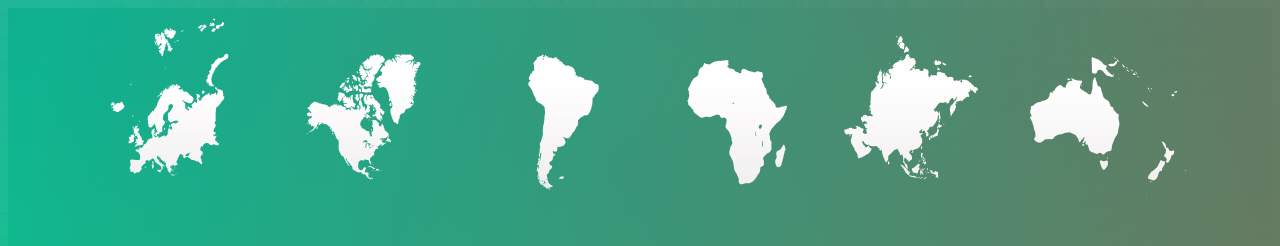
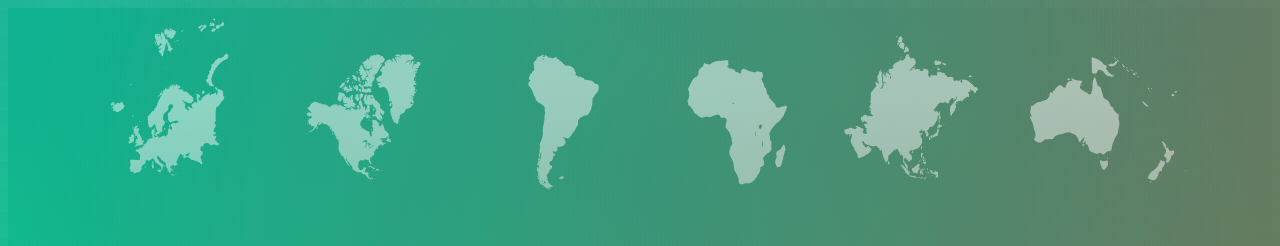
Before and after one commit to MartaS0002/EIA1-SoSe20, a plain HTML site: page AufgabenSoSe20/Aufgabe_6/aufgabe_6.html in a window 1280 px wide. Shown: the top 246 px of the page. Drawn offline with Linux system fonts and the light colour scheme.

Commit message:
Update aufgabe_6.css

```diff
--- a/AufgabenSoSe20/Aufgabe_6/aufgabe_6.css
+++ b/AufgabenSoSe20/Aufgabe_6/aufgabe_6.css
@@ -33,6 +33,14 @@ section {
     background: white;
 }
 
+img {
+  opacity: 50%;
+}
+
+img:hover {
+  opacity: 100%;
+}
+
 footer p {
     margin-top: 50px;
     font-size: 10px;
```
